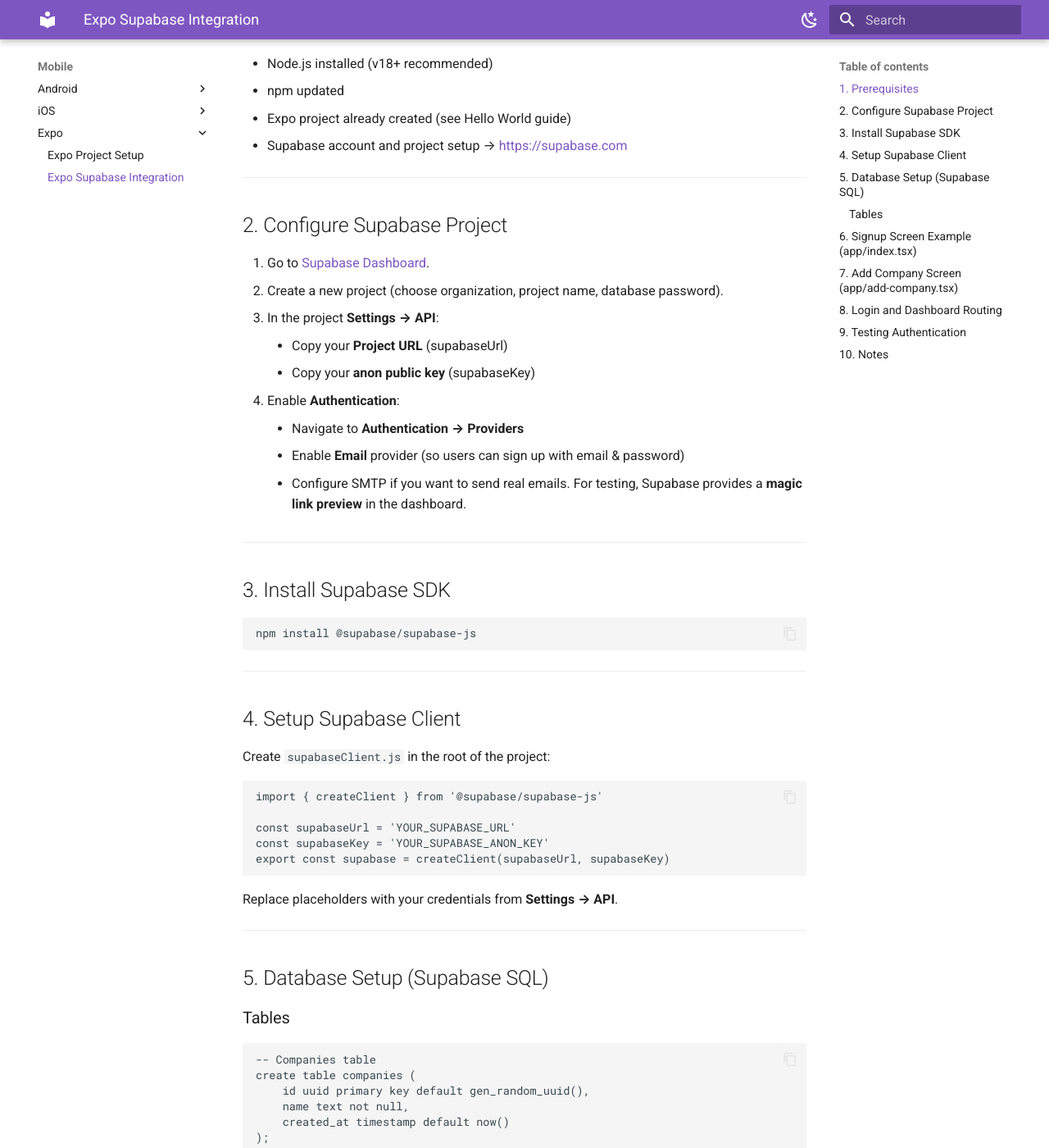
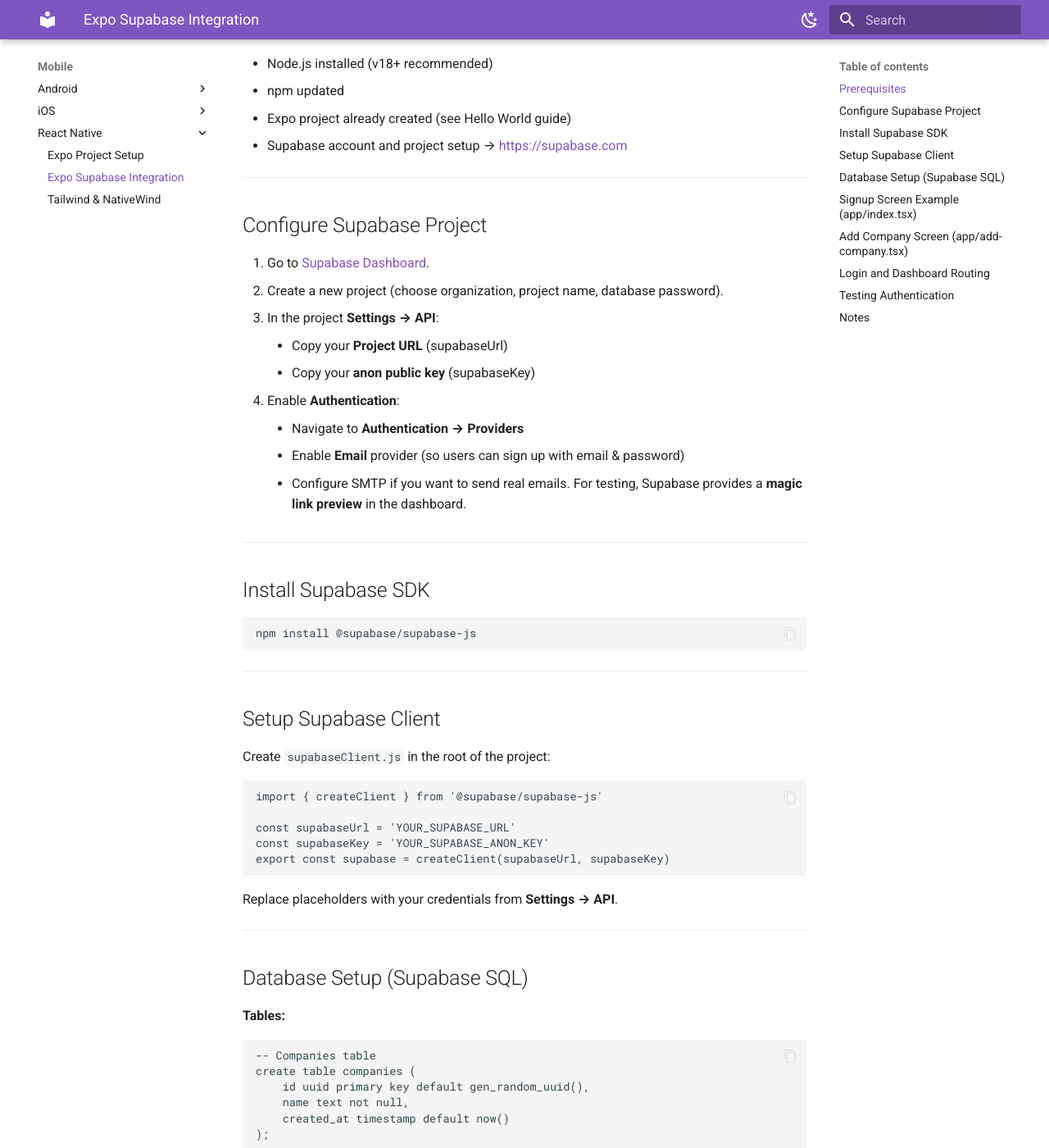
Before and after one commit to ozgurryazilimci/dev-notes, an MkDocs documentation site: the page built from docs/mobile/react-native/expo-supabase-integration.md, in a window 1280 px wide and 1400 px high, scrolled down 214 px. Shown: the whole window at 82% size. Built offline with MkDocs 1.6.1 and Material for MkDocs 9.7.7, drawn with Linux system fonts in a browser that asks for light colours; some of the changed text lies outside the part shown.

Commit message:
Add nativewind & tailwind pages

````diff
--- a/docs/mobile/expo/expo-supabase-integration.md
+++ b/docs/mobile/react-native/expo-supabase-integration.md
@@ -1,6 +1,6 @@
 # Expo Supabase Integration
 
-## 1. Prerequisites
+## Prerequisites
 
 - Node.js installed (v18+ recommended)
 - npm updated
@@ -9,7 +9,7 @@
 
 ---
 
-## 2. Configure Supabase Project
+## Configure Supabase Project
 
 1. Go to [Supabase Dashboard](https://app.supabase.com/).
 2. Create a new project (choose organization, project name, database password).
@@ -24,7 +24,7 @@
 
 ---
 
-## 3. Install Supabase SDK
+## Install Supabase SDK
 
 ```bash
 npm install @supabase/supabase-js
@@ -32,7 +32,7 @@
 
 ---
 
-## 4. Setup Supabase Client
+## Setup Supabase Client
 
 Create `supabaseClient.js` in the root of the project:
 
@@ -48,9 +48,9 @@
 
 ---
 
-## 5. Database Setup (Supabase SQL)
+## Database Setup (Supabase SQL)
 
-### Tables
+**Tables:**
 
 ```sql
 -- Companies table
@@ -75,7 +75,7 @@
 
 ---
 
-## 6. Signup Screen Example (`app/index.tsx`)
+## Signup Screen Example (`app/index.tsx`)
 
 ```tsx
 import React, { useState } from 'react'
@@ -120,7 +120,7 @@
 
 ---
 
-## 7. Add Company Screen (`app/add-company.tsx`)
+## Add Company Screen (`app/add-company.tsx`)
 
 ```tsx
 import React, { useState } from 'react'
@@ -175,7 +175,7 @@
 
 ---
 
-## 8. Login and Dashboard Routing
+## Login and Dashboard Routing
 
 - On login, fetch `users.company_id`.
 - If `company_id` is **null** → navigate to `/add-company`.
@@ -184,7 +184,7 @@
 
 ---
 
-## 9. Testing Authentication
+## Testing Authentication
 
 - Run app: `npx expo start`
 - In Supabase Dashboard → **Authentication → Users**, you can see registered accounts.
@@ -196,7 +196,7 @@
 
 ---
 
-## 10. Notes
+## Notes
 
 - Always use `supabase.auth.getUser()` for v2 SDK.
 - Keep `auth.users` (system table) and `users` (custom table) in sync.
--- a/mkdocs.yml
+++ b/mkdocs.yml
@@ -191,9 +191,10 @@
           - iOS Google Maps Integration: mobile/ios/ios-google-maps-integration.md
           - iOS Test Flight Integration: mobile/ios/ios-test-flight-integration.md
           - iOS Push Notification Integration: mobile/ios/ios-push-notification-integration.md
-      - Expo:
-          - Expo Project Setup: mobile/expo/expo-project-setup.md
-          - Expo Supabase Integration: mobile/expo/expo-supabase-integration.md
+      - React Native:
+          - Expo Project Setup: mobile/react-native/expo-project-setup.md
+          - Expo Supabase Integration: mobile/react-native/expo-supabase-integration.md
+          - Tailwind & NativeWind: mobile/react-native/nativewind-tailwind.md
   - Freelance:
       - Freelance Guide: freelance/freelance-guide.md
       - Website:
````
Also changed, not shown: docs/mobile/react-native/expo-project-setup.md (renamed from docs/mobile/expo/expo-project-setup.md, +15 -9 lines), docs/mobile/react-native/nativewind-tailwind.md (added, +106 -0 lines).
